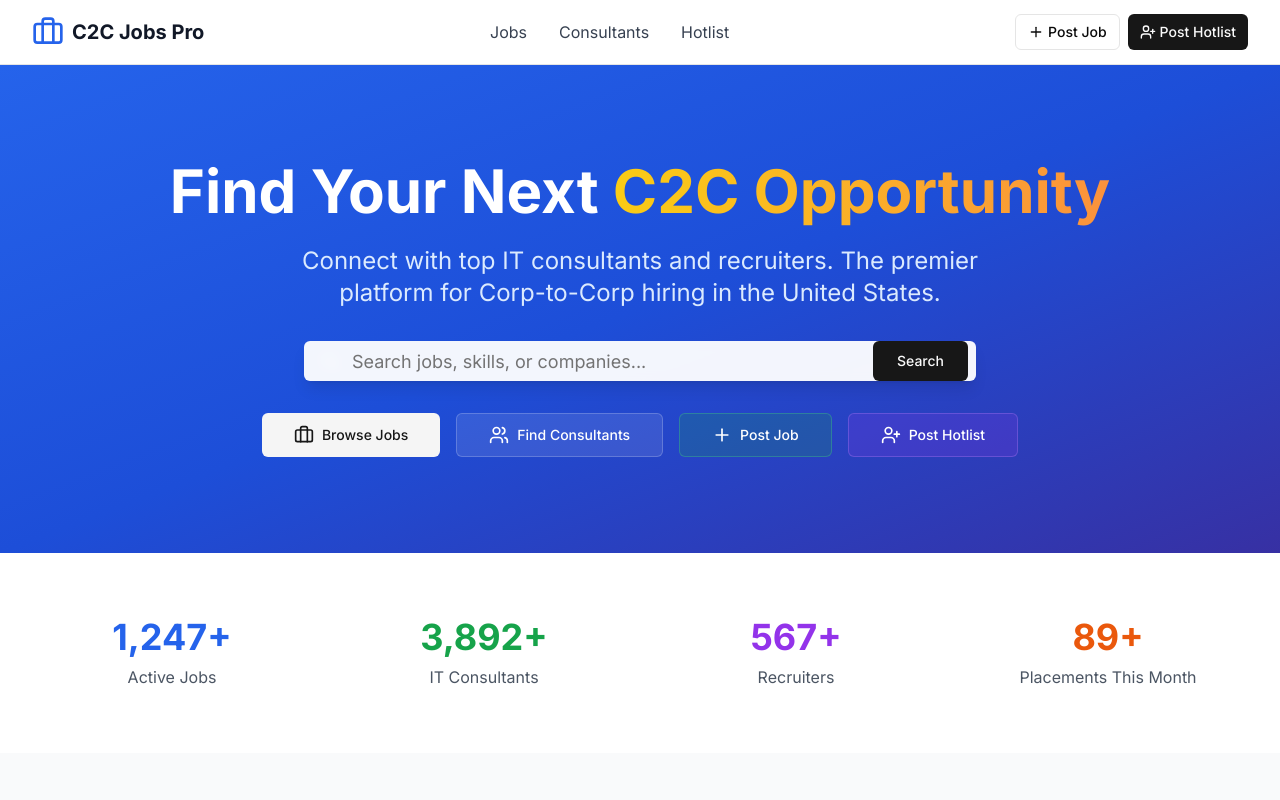
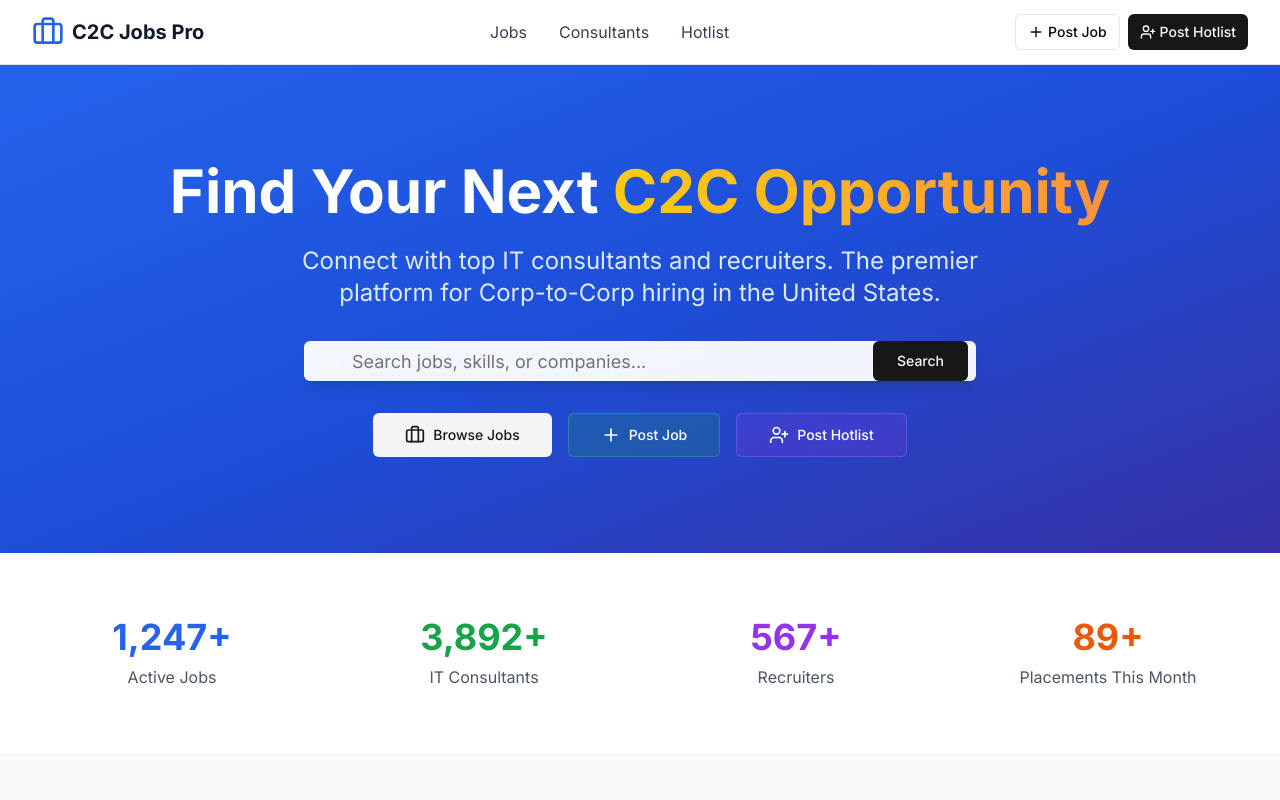
Before and after one commit to 0xkid-root/job-portal, a Next.js app: page / in a window 1280 px wide. Shown: the top 800 px of the page. Built offline with nearby package versions, Linux system fonts and the light colour scheme.

Commit message:
gk/feet/backend route

```diff
--- a/app/page.tsx
+++ b/app/page.tsx
@@ -90,12 +90,12 @@ export default function Home() {
                   Browse Jobs
                 </Link>
               </Button>
-              <Button size="lg" variant="outline" className="bg-white/10 border-white/20 text-white hover:bg-white/20" asChild>
+              {/* <Button size="lg" variant="outline" className="bg-white/10 border-white/20 text-white hover:bg-white/20" asChild>
                 <Link href="/consultants">
                   <Users className="mr-2 h-5 w-5" />
-                  Find Consultants
+                  Find Consultants (Comming Soon)
                 </Link>
-              </Button>
+              </Button> */}
               <Button size="lg" variant="outline" className="bg-green-600/20 border-green-400/30 text-white hover:bg-green-600/30" asChild>
                 <Link href="/post-job">
                   <Plus className="mr-2 h-5 w-5" />
@@ -359,7 +359,7 @@ export default function Home() {
             <div>
               <h3 className="font-semibold text-lg mb-4">For Employers</h3>
               <ul className="space-y-2 text-gray-400">
-                <li><Link href="/consultants" className="hover:text-white">Find Consultants</Link></li>
+                <li><Link href="/consultants" className="hover:text-white">Find Consultants </Link></li>
                 <li><Link href="/post-job" className="hover:text-white">Post a Job</Link></li>
                 <li><Link href="/hotlist" className="hover:text-white">Browse Hotlist</Link></li>
               </ul>
```
